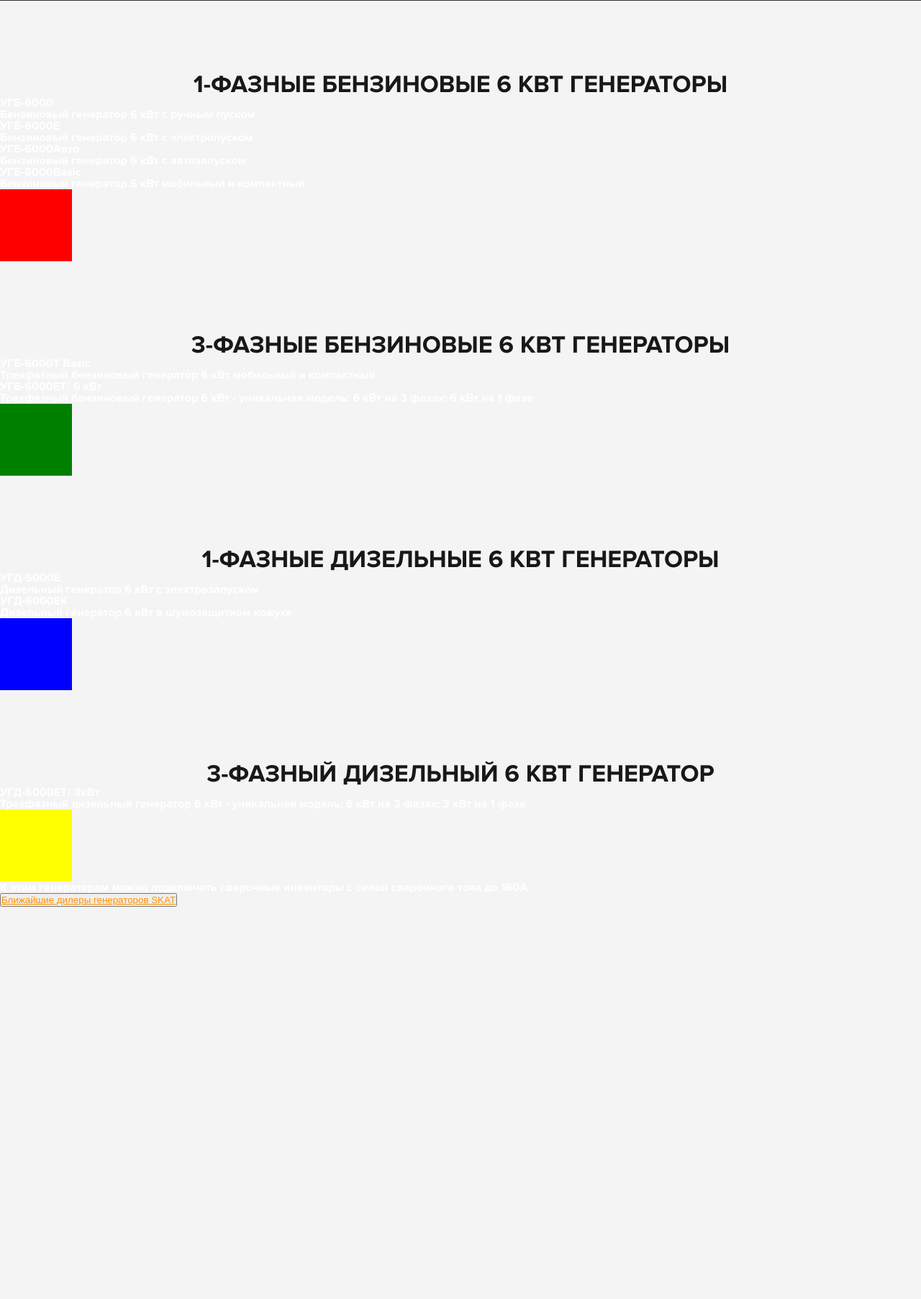
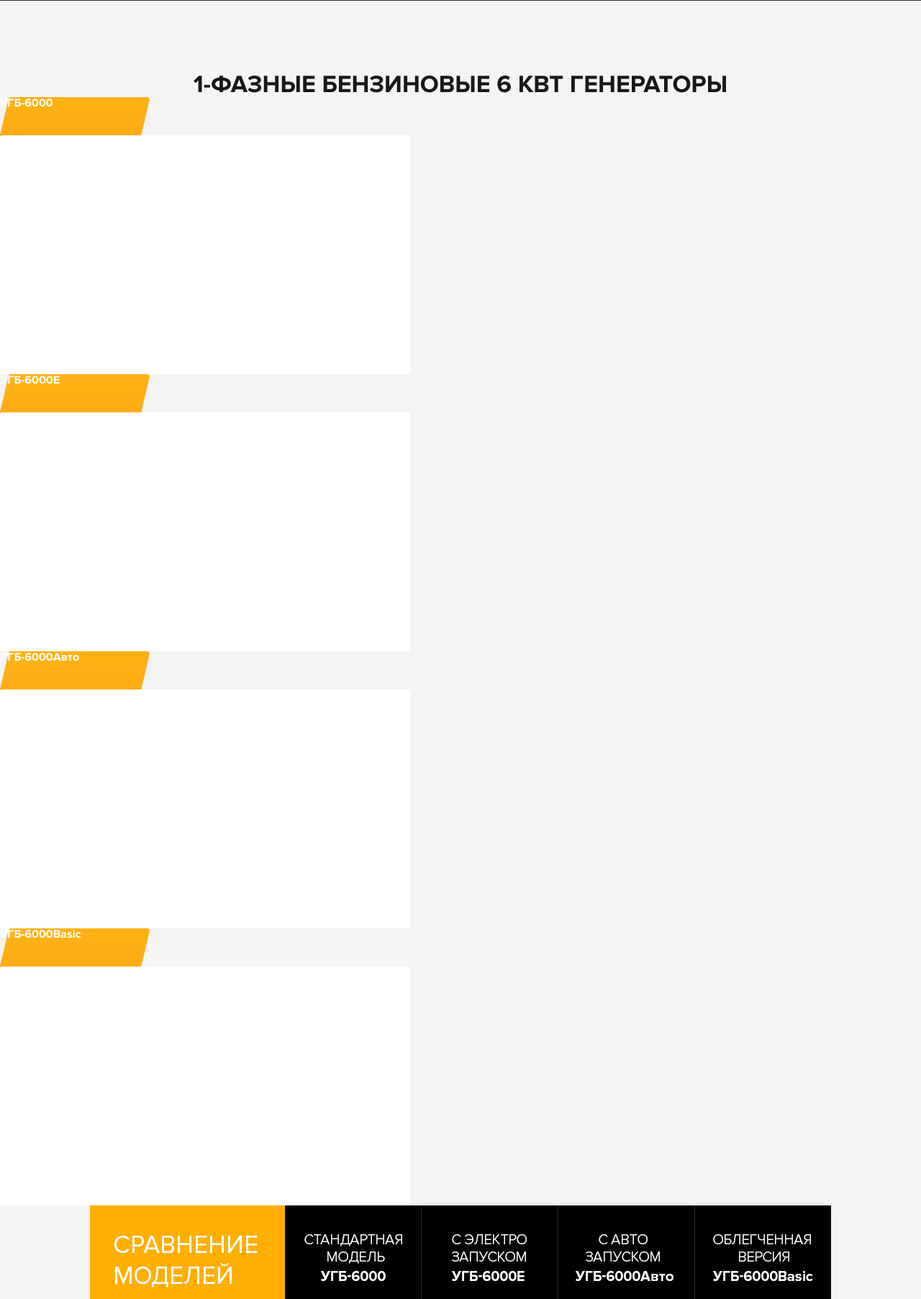
Before and after one commit to ultr0/TM-SKAT, a PHP site: page / in a window 1280 px wide. Shown: the part 1433-3238 px from the top of the page at 72% size. Run offline with PHP 8.4, Linux system fonts and the light colour scheme; some libraries are stand-ins or nearby versions; some web fonts are replaced.

Commit message:
Настройка внешнего вида элементов блока сравнения

```diff
--- a/css/style.css
+++ b/css/style.css
@@ -282,10 +282,28 @@
 	color: #181818;
 }
 
+.generator-card {
+	width: 570px;
+	height: 385px;
+	background: url('../img/generator-card.png');
+}
+.generator-image {
+	width: 369px;
+	height: 329px;
+}
+.УГД-6000E > .generator-image {
+	background: url('../img/generator-card.png');
+}
+
+
+.comparison-table {
+	margin-left: auto;
+	margin-right: auto;
+}
 .phase-1.gas > .comparison-table {
-	width: 100px;
-	height: 100px;
-	background: red;
+	width: 1030px;
+	height: 1075px;
+	background: url('../img/comparison-table-1-gas.jpg');
 }
 .phase-3.gas > .comparison-table {
 	width: 100px;
@@ -294,9 +312,9 @@
 
 }
 .phase-1.diesel > .comparison-table {
-	width: 100px;
-	height: 100px;
-	background: blue;
+	width: 1030px;
+	height: 1074px;
+	background: url('../img/comparison-table-1-diesel.jpg');
 
 }
 .phase-3.diesel > .comparison-table {
@@ -305,6 +323,13 @@
 	background: yellow;
 }
 
+.closest-dealers {
+	width: 468px;
+	height: 80px;
+	margin-left: auto;
+	margin-right: auto;
+	background: url('../img/comparison-area-closest-dealers.png');
+}
 /* comparison area end */
 
 #advantage{
```
Also changed, not shown: img/comparison-area-closest-dealers.png (added), img/comparison-table-1-diesel.jpg (added), img/generator-card.png (added), img/УГД-6000E.png (added).
